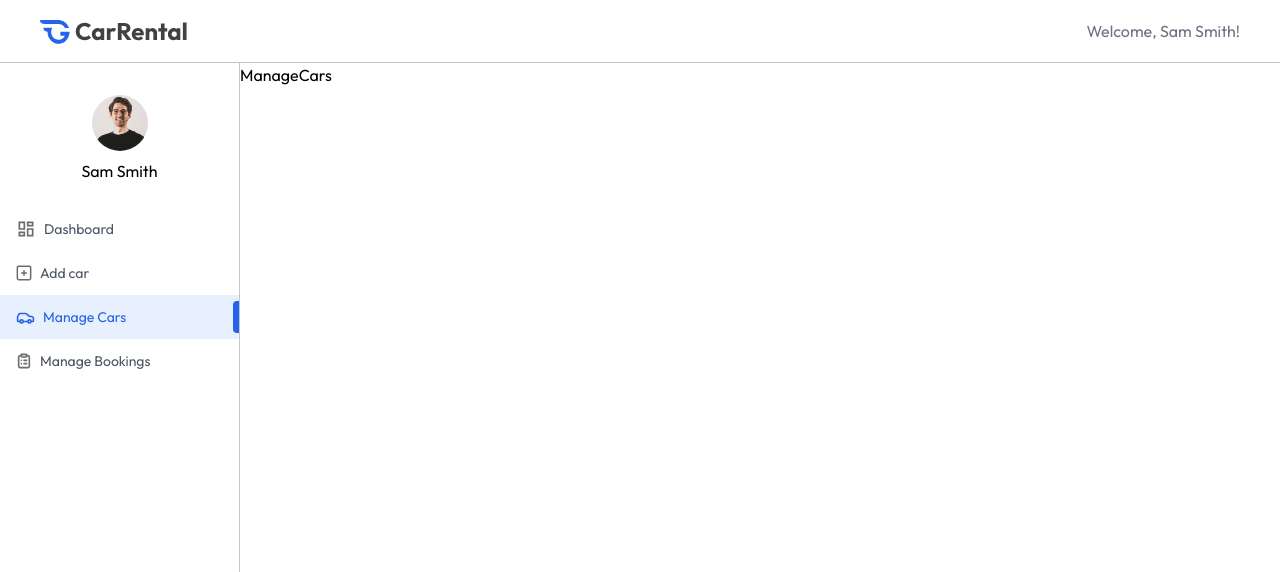
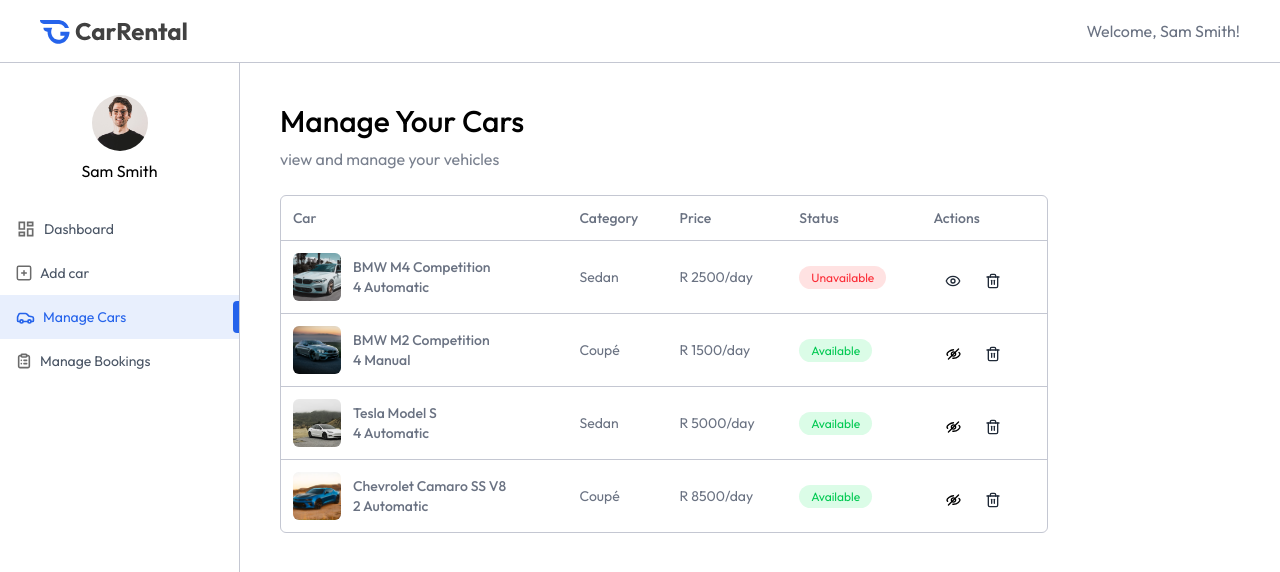
Before and after one commit to Sibonga1/car-rental, a React (Vite) app in the folder client/: page /owner/manage-cars in a window 1280 px wide. Shown: the top 572 px of the page. Built offline with nearby package versions, Linux system fonts and the light colour scheme.

Commit message:
Update ManageCars component to display car details and availability status

```diff
--- a/client/src/assets/assets.js
+++ b/client/src/assets/assets.js
@@ -124,7 +124,7 @@ export const dummyCarData = [
         "pricePerDay": 2500,
         "location": "New York",
         "description": "The BMW M4 is a high-performance sedan produced by BMW. The M4 made its debut in 2014 as the first high-performance sedan ever produced by BMW.",
-        "isAvaliable": true,
+        "isAvaliable": false,
         "createdAt": "2025-04-16T07:26:56.215Z",
     },
     {
--- a/client/src/pages/owner/ManageCars.jsx
+++ b/client/src/pages/owner/ManageCars.jsx
@@ -1,9 +1,86 @@
-import React from 'react'
+import React, { useEffect } from "react";
+import { assets, dummyCarData } from "../../assets/assets";
+import Title from "../../components/owner/Title";
 
 const ManageCars = () => {
+  const currency = import.meta.env.VITE_CURRENCY;
+
+  const [cars, setCars] = React.useState([]);
+  const fetchOwnerCars = async () => {
+    setCars(dummyCarData);
+  };
+
+  useEffect(() => {
+    fetchOwnerCars();
+  }, []);
+
   return (
-    <div>ManageCars</div>
-  )
-}
+    <div className="px-4 pt-10 md:px-10 w-full">
+      <Title
+        title="Manage Your Cars"
+        subtitle="view and manage your vehicles"
+      />
 
-export default ManageCars
+      <div className="max-w-3xl w-full rounded-md overflow-hidden border border-borderColor mt-6">
+        <table className="w-full border-collapse text-left text-sm text-gray-500">
+          <thead className="text-gray-500">
+            <tr>
+              <th className="p-3 font-medium">Car </th>
+              <th className="p-3 font-medium max-md:hidden">Category</th>
+              <th className="p-3 font-medium">Price</th>
+              <th className="p-3 font-medium max-md:hidden">Status</th>
+              <th className="p-3 font-medium">Actions</th>
+            </tr>
+          </thead>
+          <tbody>
+            {cars.map((car, index) => (
+              <tr key={index} className="border-t border-borderColor">
+                <td className="p-3 flex items-center gap-3">
+                  <img
+                    src={car.image}
+                    alt=""
+                    className="h-12 w-12 aspect-square rounded-md object-cover"
+                  />
+                  <div className="max-md:hidden">
+                    <p className="font-medium">
+                      {" "}
+                      {car.brand} {car.model}
+                    </p>
+                    <p className="font-medium">
+                      {car.seating_capacity} {car.transmission}
+                    </p>
+                  </div>
+                </td>
+
+                <td className="p-3 max-md:hidden">{car.category}</td>
+                <td className="p-3 max-md:hidden">
+                  {" "}
+                  {currency} {car.pricePerDay}/day
+                </td>
+
+                <td className="p-3 max-md:hidden">
+                  <span
+                    className={`px-3 py-1 rounded-full text-xs ${
+                      car.isAvaliable
+                        ? "bg-green-100 text-green-500"
+                        : "bg-red-100 text-red-500"
+                    }`}
+                  >
+                    {car.isAvaliable ? "Available" : "Unavailable"}
+                  </span>
+                </td>
+
+                <td className="flex items-center p-3">
+                    <img src={car.isAvaliable ? assets.eye_close_icon : assets.eye_icon} alt="" className="cursor-pointer"/>
+                    <img src={assets.delete_icon} alt="" className="cursor-pointer"/>
+                </td>
+              </tr>
+            ))}
+          </tbody>
+        </table>
+      </div>
+    </div>
+  );
+};
+
+export default ManageCars;
```
